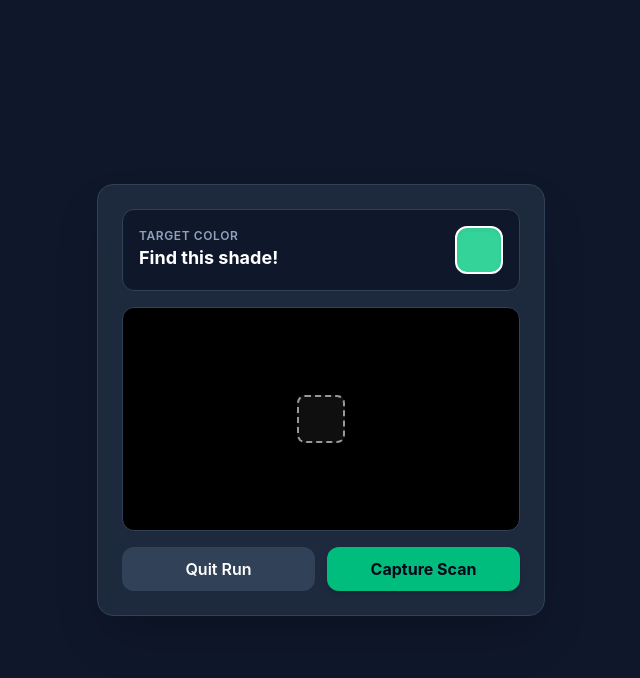
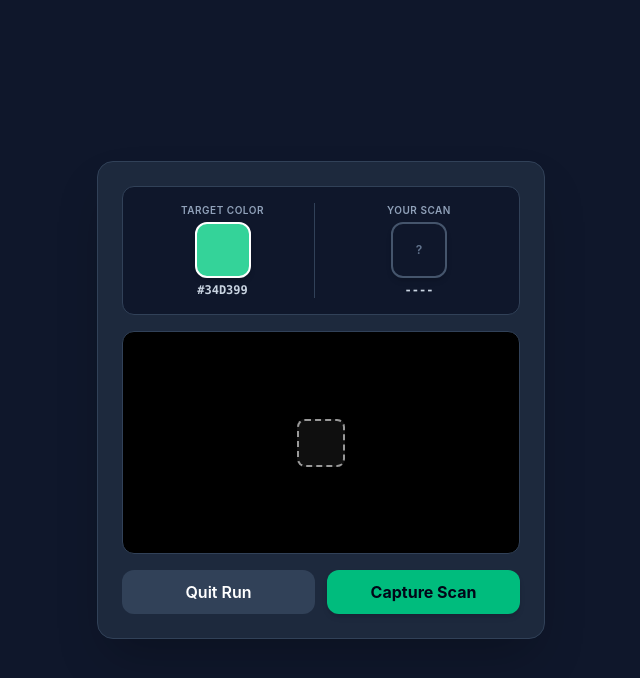
Before and after one commit to rakeeb135/colorhunt, a React (Vite) app: page / in a window 1280 px wide. Both pictures are taken after a click on the button "Start Hunting". Shown: the top 678 px of the page, without its empty margins (319-959 px from the left). Built offline with nearby package versions, Linux system fonts and the light colour scheme; no server answers.

Commit message:
Implemented HTML5 Canvas image data capture and mathematical RGB-to-Hex conversion engine

```diff
--- a/src/App.jsx
+++ b/src/App.jsx
@@ -3,11 +3,10 @@ import React, { useState, useRef, useEffect } from 'react'
 function App() {
   const [hasStarted, setHasStarted] = useState(false)
   const [targetColor, setTargetColor] = useState('#34D399')
+  const [scannedColor, setScannedColor] = useState(null) // Stores the color the user actually scans
   const [cameraError, setCameraError] = useState(null)
 
-
   const videoRef = useRef(null)
-
   const streamRef = useRef(null)
 
   useEffect(() => {
@@ -15,33 +14,20 @@ function App() {
       startCamera()
     } else {
       stopCamera()
+      setScannedColor(null) // Reset scanner when quitting
     }
-
     return () => stopCamera()
   }, [hasStarted])
 
-  // Function 1: Request access and connect the hardware stream to our video element
   async function startCamera() {
     setCameraError(null)
-
-    // Configuration details
     const constraints = {
-      video: {
-        facingMode: 'environment',
-        width: { ideal: 1280 },
-        height: { ideal: 720 }
-      },
+      video: { facingMode: 'environment', width: { ideal: 1280 }, height: { ideal: 720 } },
       audio: false
     }
-
     try {
-      // Direct request call to the device hardware APIs
       const stream = await navigator.mediaDevices.getUserMedia(constraints)
-
-      // Store the stream
       streamRef.current = stream
-
-      // Injecting the raw camera stream data directly to physical HTML video tag pointer
       if (videoRef.current) {
         videoRef.current.srcObject = stream
       }
@@ -51,12 +37,56 @@ function App() {
     }
   }
 
-  // Function 2: Safely shut down the camera stream lines to save battery and system memory
   function stopCamera() {
     if (streamRef.current) {
       streamRef.current.getTracks().forEach(track => track.stop())
       streamRef.current = null
     }
+  }
+
+  // CORE ENGINE FUNCTION: Snaps a frame and extracts pixel values
+  function captureAndAnalyzeColor() {
+    if (!videoRef.current) return
+
+    const video = videoRef.current;
+
+    // 1. Dynamically create a hidden canvas sketchpad in system memory
+    const canvas = document.createElement('canvas')
+
+    // Set the canvas dimensions to perfectly match the internal dimensions of the video stream
+    canvas.width = video.videoWidth
+    canvas.height = video.videoHeight
+
+    const ctx = canvas.getContext('2d')
+    if (!ctx) return
+
+    // 2. Draw the current exact freeze-frame of the live video directly onto our canvas
+    ctx.drawImage(video, 0, 0, canvas.width, canvas.height)
+
+    // 3. Find the exact mathematical center coordinates of the canvas box
+    const centerX = Math.floor(canvas.width / 2)
+    const centerY = Math.floor(canvas.height / 2)
+
+    // 4. Extract the pixel matrix block data from that central point (1 pixel wide, 1 pixel high)
+    const pixelData = ctx.getImageData(centerX, centerY, 1, 1).data
+
+    const r = pixelData[0] // Red Value
+    const g = pixelData[1] // Green Value
+    const b = pixelData[2] // Blue Value
+
+    // 5. Convert the raw RGB numbers into a standard web Hex code string
+    const hexColor = rgbToHex(r, g, b)
+
+    // Save the color to our app memory to trigger the UI update!
+    setScannedColor(hexColor)
+  }
+
+  // Helper utility function: Converts raw integer components into clean hex strings
+  function rgbToHex(r, g, b) {
+    return "#" + [r, g, b].map(x => {
+      const hex = x.toString(16) // Convert number to base-16
+      return hex.length === 1 ? "0" + hex : hex // Ensure 2-digit padding
+    }).join("").toUpperCase()
   }
 
   return (
@@ -82,38 +112,40 @@ function App() {
         /* GAMEPLAY SCREEN */
         <div className="bg-slate-800 p-6 rounded-2xl shadow-2xl max-w-md w-full border border-slate-700 flex flex-col gap-4">
 
-          <div className="flex items-center justify-between bg-slate-900 p-4 rounded-xl border border-slate-700">
-            <div>
-              <p className="text-xs font-semibold uppercase tracking-wider text-slate-400">Target Color</p>
-              <h2 className="text-lg font-bold">Find this shade!</h2>
+          {/* Colors Panel Section */}
+          <div className="grid grid-cols-2 gap-3 bg-slate-900 p-4 rounded-xl border border-slate-700">
+            <div className="flex flex-col items-center justify-center border-r border-slate-700 pr-2">
+              <p className="text-[10px] font-semibold uppercase tracking-wider text-slate-400 mb-1">Target Color</p>
+              <div className="w-14 h-14 rounded-xl border-2 border-white shadow-md mb-1" style={{ backgroundColor: targetColor }} />
+              <span className="text-xs font-mono font-bold text-slate-300">{targetColor}</span>
             </div>
-            <div
-              className="w-12 h-12 rounded-xl border-2 border-white shadow-inner"
-              style={{ backgroundColor: targetColor }}
-            />
+
+            <div className="flex flex-col items-center justify-center pl-2">
+              <p className="text-[10px] font-semibold uppercase tracking-wider text-slate-400 mb-1">Your Scan</p>
+              <div
+                className="w-14 h-14 rounded-xl border-2 border-slate-600 shadow-md mb-1 flex items-center justify-center text-xs font-semibold text-slate-500 bg-slate-800 transition-all duration-200"
+                style={{ backgroundColor: scannedColor || 'transparent' }}
+              >
+                {!scannedColor && '?'}
+              </div>
+              <span className="text-xs font-mono font-bold text-slate-300">{scannedColor || '----'}</span>
+            </div>
           </div>
 
-          {/* Camera View Window Container */}
+          {/* Camera Feed Window container */}
           <div className="relative aspect-video bg-black rounded-xl overflow-hidden border border-slate-700 flex items-center justify-center">
             {cameraError ? (
               <p className="text-sm text-red-400 p-4 text-center">{cameraError}</p>
             ) : (
-              /* The physical HTML5 Video Element player */
-              <video
-                ref={videoRef} // This links our JavaScript pointer directly to this tag
-                autoPlay
-                playsInline
-                className="w-full h-full object-cover"
-              />
+              <video ref={videoRef} autoPlay playsInline className="w-full h-full object-cover" />
             )}
 
-            {/* Target Reticle Overlay: A central targeting box for scanning items */}
             <div className="absolute inset-0 flex items-center justify-center pointer-events-none">
               <div className="w-12 h-12 border-2 border-dashed border-white rounded-lg shadow-lg opacity-60 bg-white/10" />
             </div>
           </div>
 
-          {/* Action buttons control bar */}
+          {/* Controls Bar */}
           <div className="grid grid-cols-2 gap-3">
             <button
               onClick={() => setHasStarted(false)}
@@ -121,7 +153,10 @@ function App() {
             >
               Quit Run
             </button>
-            <button className="bg-emerald-500 hover:bg-emerald-600 text-slate-950 font-bold py-2.5 px-4 rounded-xl transition-all cursor-pointer shadow-md">
+            <button
+              onClick={captureAndAnalyzeColor}
+              className="bg-emerald-500 hover:bg-emerald-600 text-slate-950 font-bold py-2.5 px-4 rounded-xl transition-all cursor-pointer shadow-md"
+            >
               Capture Scan
             </button>
           </div>
```
